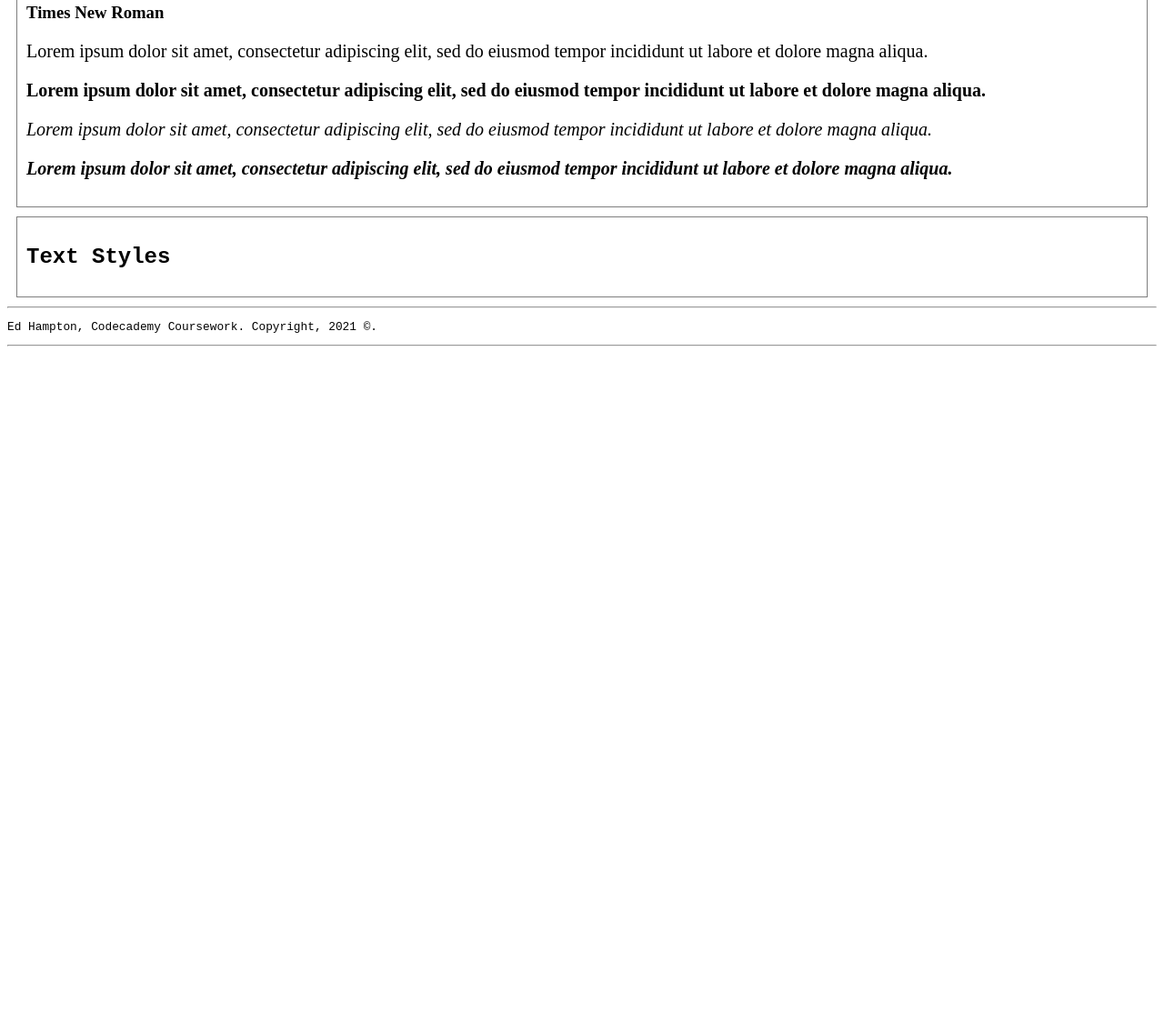
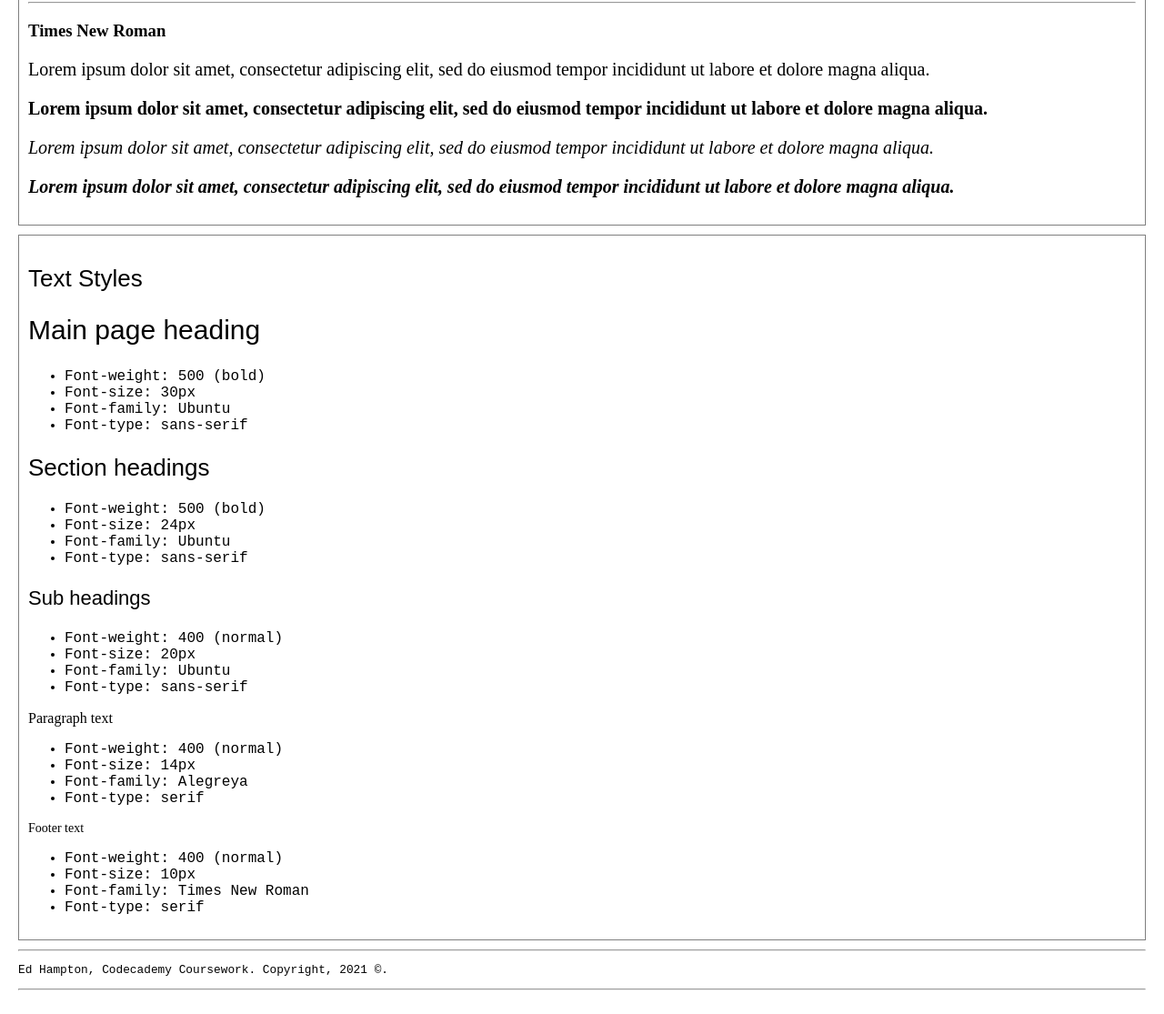
Before and after one commit to CanterburyEd23/designWebsite, a plain HTML site: page index.html in a window 1280 px wide. Shown: the part 1119-2234 px from the top of the page at 91% size. Before the commit the page ends 1508 px from the top, so only its background shows below. Drawn offline with Linux system fonts and the light colour scheme; a web font is replaced by a local one.

Commit message:
complete page!

```diff
--- a/index.html
+++ b/index.html
@@ -66,6 +66,41 @@
             </section>
             <section id="textStyles">
                 <h2>Text Styles</h2>
+                <h1>Main page heading</h1>
+                <ul>
+                    <li>Font-weight: 500 (bold)</li>
+                    <li>Font-size: 30px</li>
+                    <li>Font-family: Ubuntu</li>
+                    <li>Font-type: sans-serif</li>
+                </ul>
+                <h2>Section headings</h2>
+                <ul>
+                    <li>Font-weight: 500 (bold)</li>
+                    <li>Font-size: 24px</li>
+                    <li>Font-family: Ubuntu</li>
+                    <li>Font-type: sans-serif</li>
+                </ul>
+                <h3>Sub headings</h3>
+                <ul>
+                    <li>Font-weight: 400 (normal)</li>
+                    <li>Font-size: 20px</li>
+                    <li>Font-family: Ubuntu</li>
+                    <li>Font-type: sans-serif</li>
+                </ul>
+                <p>Paragraph text</p>
+                <ul>
+                    <li>Font-weight: 400 (normal)</li>
+                    <li>Font-size: 14px</li>
+                    <li>Font-family: Alegreya</li>
+                    <li>Font-type: serif</li>
+                </ul>
+                <p id="footerText">Footer text</p>
+                <ul>
+                    <li>Font-weight: 400 (normal)</li>
+                    <li>Font-size: 10px</li>
+                    <li>Font-family: Times New Roman</li>
+                    <li>Font-type: serif</li>
+                </ul>
             </section>
         </main>
         <footer>
--- a/styles.css
+++ b/styles.css
@@ -79,6 +79,8 @@
 /* Styling */
 body {
     font-family: 'Courier New', Courier, monospace;
+    margin: 10px;
+    padding: 10px;
 }
 
 header p {
@@ -87,14 +89,15 @@ header p {
 
 section {
     border: 1px solid rgba(0, 0, 0, 0.5);
-    margin: 10px;
     padding: 10px;
+    margin-bottom: 10px;
 }
 
 /* colour section */
 .colourContainer {
     display: inline-block;
     width: 24%;
+    min-width: 350px;
     margin: 5px;
     padding: 5px;
 }
@@ -162,6 +165,37 @@ section {
     font-style: italic;
 }
 
+/* Text Styles Section */
+#textStyles h1 {
+    font-family: Ubuntu, sans-serif;
+    font-weight: 500;
+    font-size: 30px;
+}
+
+#textStyles h2 {
+    font-family: Ubuntu, sans-serif;
+    font-weight: 500;
+    font-size: 26px;
+}
+
+#textStyles h3 {
+    font-family: Ubuntu, sans-serif;
+    font-weight: 400;
+    font-size: 22px;
+}
+
+#textStyles p {
+    font-family: Alegreya, serif;
+    font-weight: 40;
+    font-size: 16px;
+}
+
+#textStyles #footerText {
+    font-family: "Times New Roman", serif;
+    font-weight: 400;
+    font-size: 14px;
+}
+
 footer {
     font-size: 0.8em;
 }
```
